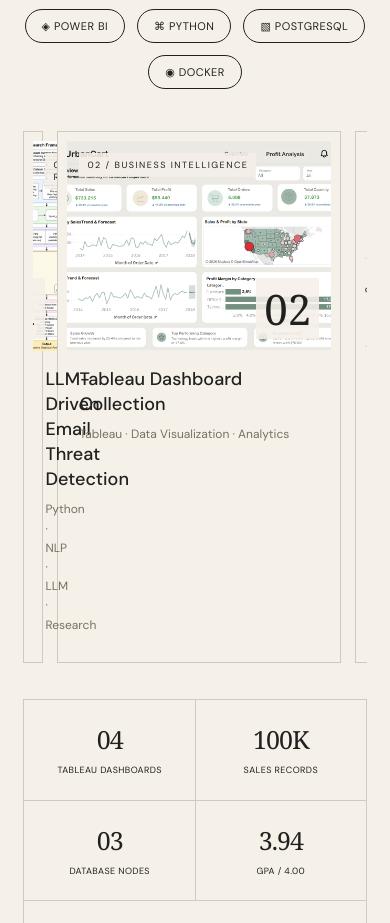
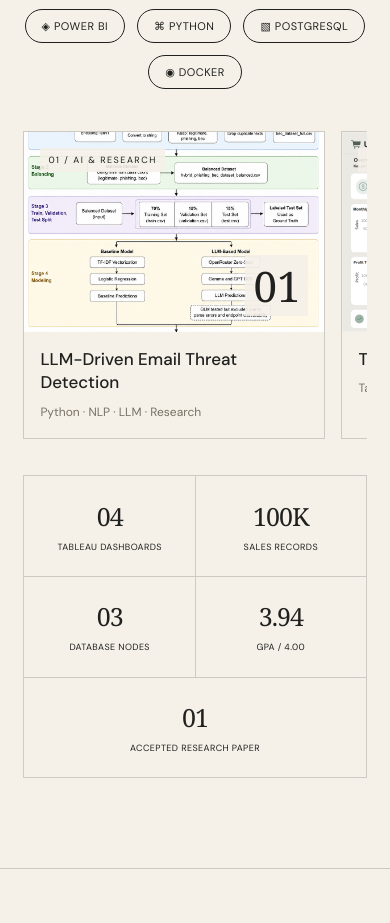
Before and after one commit to labadoire/jessica-portofolio, a plain HTML site: page jessica-portofolio/main.html in a window 390 px wide. Shown: the part 1550-2473 px from the top of the page. Drawn offline with Linux system fonts and the light colour scheme.

Commit message:
Update style.css

```diff
--- a/jessica-portofolio/style.css
+++ b/jessica-portofolio/style.css
@@ -2135,37 +2135,43 @@ body.project-page-enter {
   }
 }
 
-/* PROJECT CARDS — MOBILE FIX */
+/* FIX PROJECT CARDS ON MOBILE */
 @media (max-width: 640px) {
-  .project-grid {
-    grid-auto-columns: 88%;
-    gap: 14px;
-    padding-right: 6%;
-  }
-
-  .project-card {
+  .skills-projects .project-grid {
+    display: grid;
+    grid-template-columns: none !important;
+    grid-auto-flow: column !important;
+    grid-auto-columns: 88% !important;
+    gap: 16px;
+    overflow-x: auto;
+    padding: 8px 0 18px;
+  }
+
+  .skills-projects .project-card {
     width: 100%;
     min-width: 0;
-  }
-
-  .project-visual {
-    height: 210px;
-    padding: 12px;
-  }
-
-  .project-caption {
-    padding: 16px 12px 18px;
-  }
-
-  .project-caption h3 {
-    font-size: 18px;
+    box-sizing: border-box;
+    padding: 0;
+  }
+
+  .skills-projects .project-caption {
+    padding: 16px;
+  }
+
+  .skills-projects .project-caption h3 {
+    font-size: 17px;
     line-height: 1.4;
-    overflow-wrap: normal;
     word-break: normal;
-  }
-
-  .project-caption p {
+    overflow-wrap: break-word;
+  }
+
+  .skills-projects .project-caption p {
     font-size: 12px;
     line-height: 1.6;
   }
-}
+
+  .skills-projects .project-visual {
+    height: 200px;
+    min-height: 0;
+  }
+}
```
